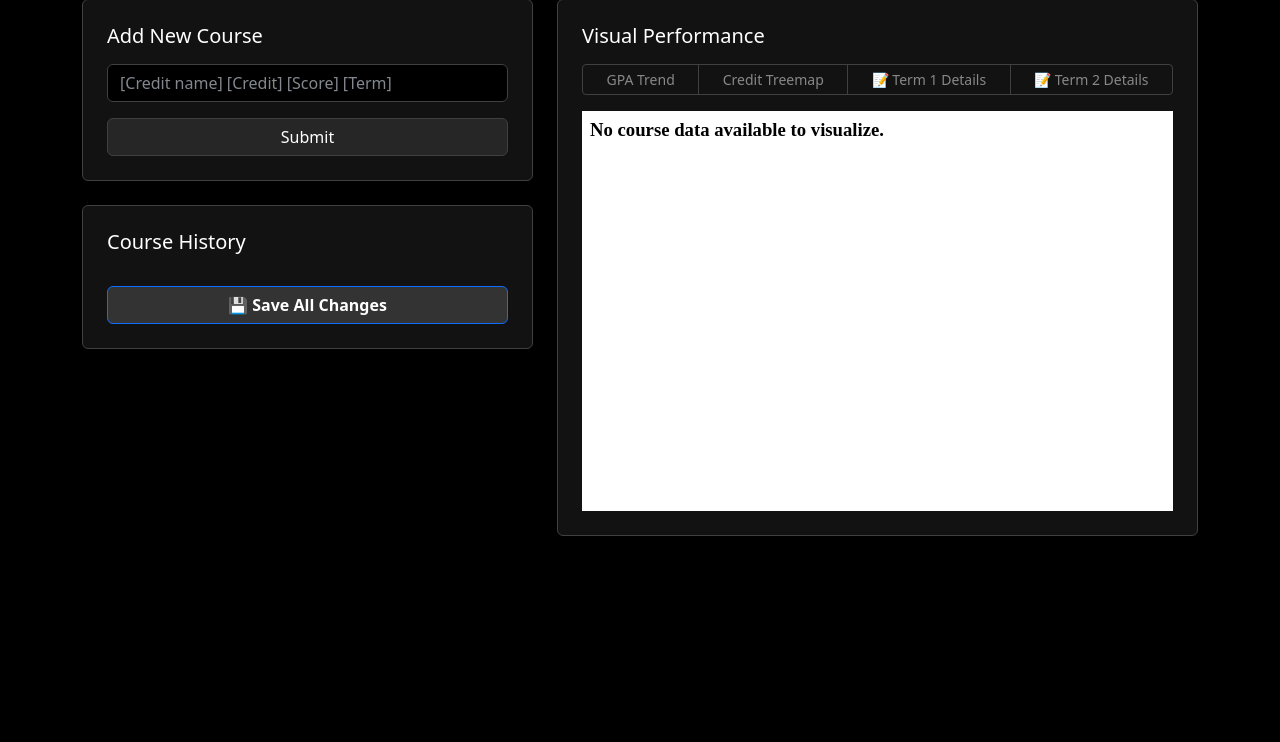
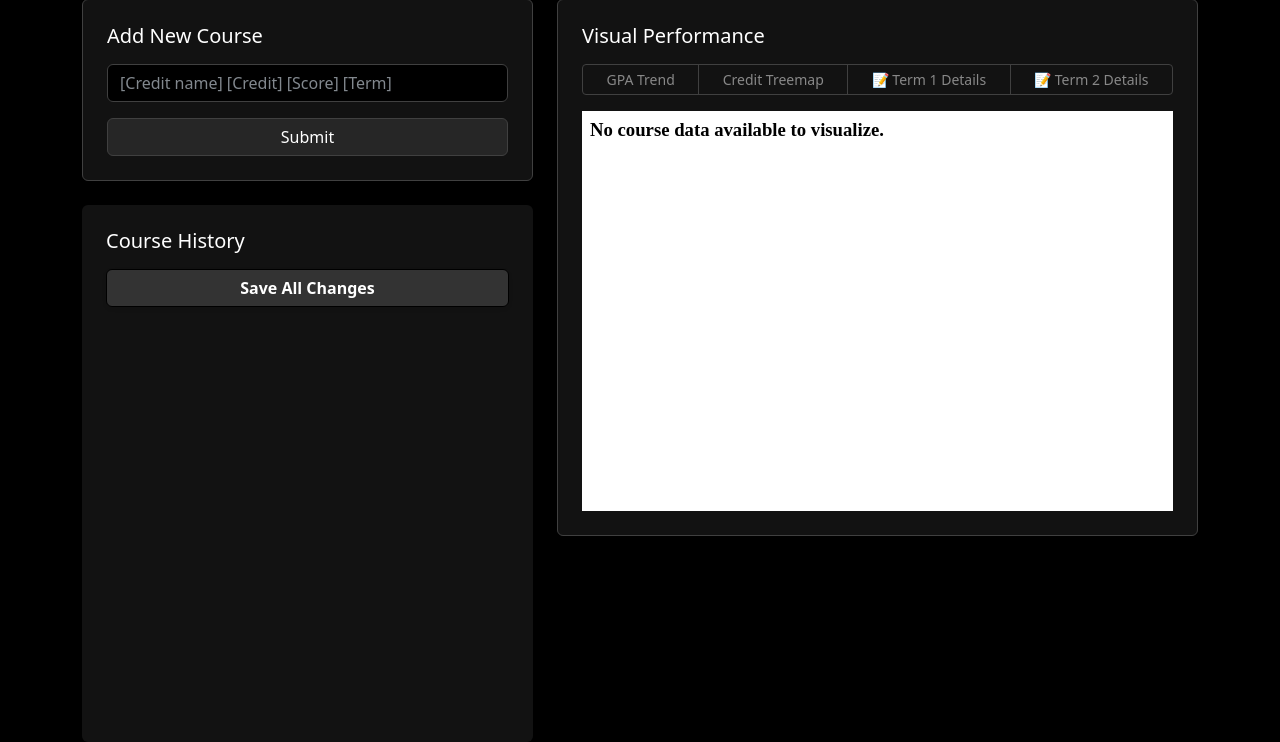
Before and after one commit to ronioz/my-gpa-calculator, a FastAPI app: page /dashboard in a window 1280 px wide. Shown: the part 265-1007 px from the top of the page. Before the commit the page ends 801 px from the top, so only its background shows below. Run offline with FastAPI, Linux system fonts and the light colour scheme.

Commit message:
added simultaneous edit

```diff
--- a/templates/dashboard.html
+++ b/templates/dashboard.html
@@ -75,13 +75,19 @@
                 </form>
             </div>
 
-            <div class="card p-4" style="max-height: 400px; overflow-y: auto;">
+            <div class="card p-4 h-100 border-0 shadow-sm">
                 <h5 class="mb-3" style="color: #ffffff;">Course History</h5>
 
-                <form action="/update-all-courses" method="post">
-                    <ul class="list-group mb-3">
+                <form action="/update-all-courses" method="post" class="d-flex flex-column h-100">
+
+                    <button type="submit" class="btn btn-primary w-100 fw-bold mb-3 shadow-sm flex-shrink-0" style="border-color: black">
+                        Save All Changes
+                    </button>
+
+                    <div style="max-height: 320px; overflow-y: auto; overflow-x: hidden; padding-right: 5px;">
+                        <ul class="list-group mb-1">
                             {% for course in courses %}
-                        <li class="list-group-item">
+                            <li class="list-group-item" style="background: transparent; border-color: #334155;">
                                 <div class="d-flex justify-content-between align-items-center mb-2">
                                     <strong style="color: #ffffff;">{{ course.courseName }}</strong>
                                     <button type="submit" formaction="/delete-course/{{ course.courseName }}" class="btn btn-sm" style="color: #555;">&times;</button>
@@ -102,8 +108,8 @@
                             </li>
                             {% endfor %}
                         </ul>
+                    </div>
 
-                    <button type="submit" class="btn btn-primary w-100 fw-bold">💾 Save All Changes</button>
                 </form>
             </div>
         </div>
```
Lines whose indentation alone changed are shown as unchanged.
